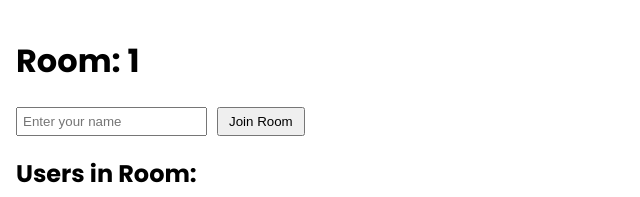
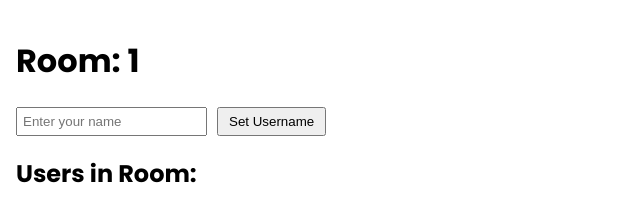
Before and after one commit to l-merta/TdA25-Buraci-Finale, a React (Vite) app in the folder client/: page /mistnost/1 in a window 1280 px wide. Shown: the top 197 px of the page, without its empty margins (0-640 px from the left). Built offline with nearby package versions, Linux system fonts and the light colour scheme; no server answers.

Commit message:
Room connection upd

```diff
--- a/client/src/pages/Room.tsx
+++ b/client/src/pages/Room.tsx
@@ -1,13 +1,14 @@
 import { useEffect, useState } from "react";
 import { useParams } from "react-router-dom";
 import { io, Socket } from "socket.io-client";
+
 import RoomCode from "./../sections/RoomCode";
 
 const Room = () => {
   const { code } = useParams<{ code?: string }>(); // Get :code from the URL
   const [socket, setSocket] = useState<Socket | null>(null);
   const [username, setUsername] = useState(""); // User's name
-  const [users, setUsers] = useState<string[]>([]); // List of users in the room
+  const [users, setUsers] = useState<{ username: string }[]>([]); // List of users in the room
 
   useEffect(() => {
     if (!code) return; // If no room code, do nothing
@@ -22,7 +23,7 @@ const Room = () => {
     newSocket.emit("joinRoom", { room: code });
 
     // Listen for the updated users list
-    newSocket.on("roomUsers", (data: { users: string[] }) => {
+    newSocket.on("roomUsers", (data: { users: { username: string }[] }) => {
       setUsers(data.users);
     });
 
@@ -32,10 +33,10 @@ const Room = () => {
     };
   }, [code]);
 
-  const handleSetUsername = () => {
+  const emitUsername = () => {
     if (socket && username.trim()) {
       // Send the username to the server
-      socket.emit("setUsername", { room: code, username });
+      socket.emit("username", { room: code, username });
     }
   };
 
@@ -60,15 +61,15 @@ const Room = () => {
           placeholder="Enter your name"
           style={{ marginRight: "10px", padding: "5px" }}
         />
-        <button onClick={handleSetUsername} style={{ padding: "5px 10px" }}>
-          Join Room
+        <button onClick={emitUsername} style={{ padding: "5px 10px" }}>
+          Set Username
         </button>
       </div>
       <div style={{ marginTop: "20px" }}>
         <h2>Users in Room:</h2>
         <ul>
           {users.map((user, index) => (
-            <li key={index}>{user}</li>
+            <li key={index}>{user.username}</li>
           ))}
         </ul>
       </div>
```
Also changed, not shown: 1 other file (tests, documents, lock files or other folders).
